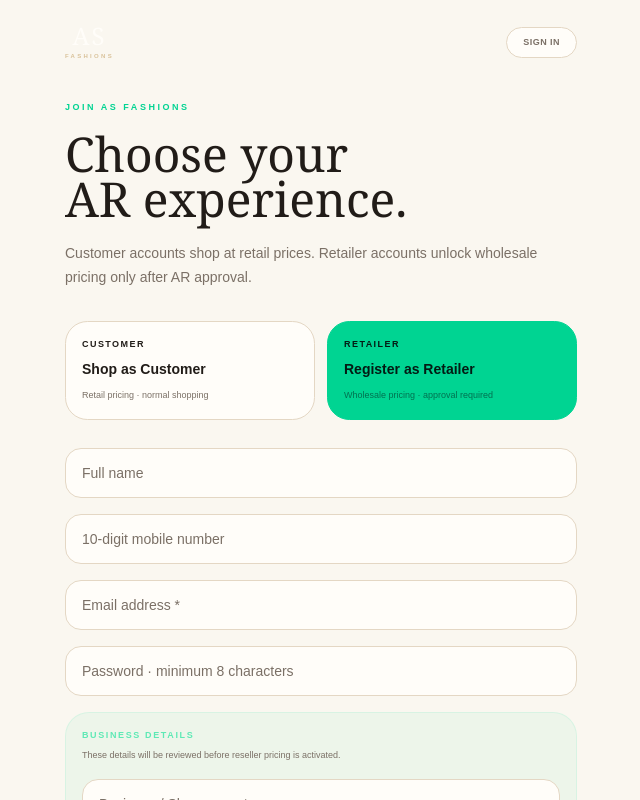
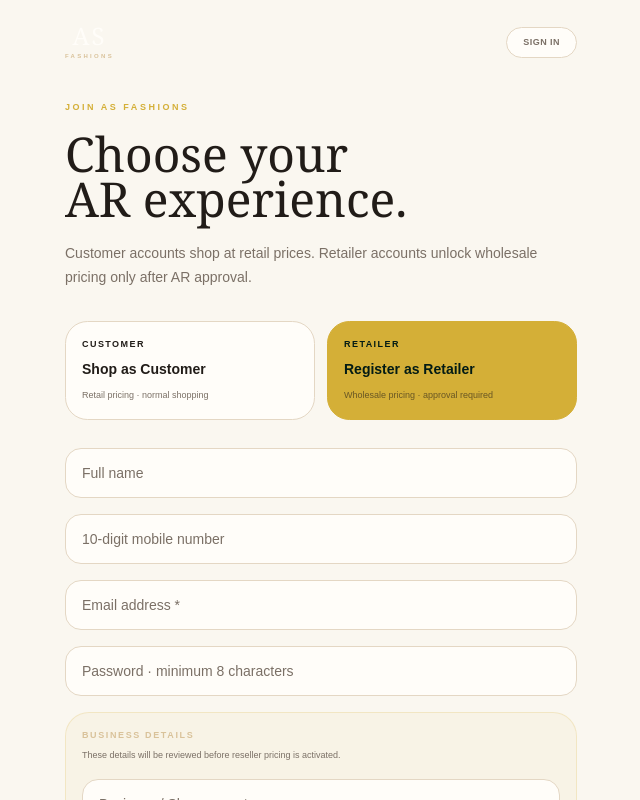
Before and after one commit to gooddeeds0204-eng/ar-fashions, a Next.js app: page /signup in a window 1280 px wide. Both pictures are taken after a click on the button 771 px from the left and 370 px from the top of the page. Shown: the top 800 px of the page, without its empty margins (319-959 px from the left). Built offline with nearby package versions, Linux system fonts and the light colour scheme; no server answers.

Commit message:
style: polish AS Fashions signup

```diff
--- a/src/app/signup/page.tsx
+++ b/src/app/signup/page.tsx
@@ -215,7 +215,7 @@ export default function SignupPage() {
         </header>
 
         <section className="py-10">
-          <p className="text-[9px] font-black uppercase tracking-[0.28em] text-emerald-400">
+          <p className="text-[9px] font-black uppercase tracking-[0.28em] text-[#D4AF37]">
             Join AS Fashions
           </p>
 
@@ -282,7 +282,7 @@ export default function SignupPage() {
               }}
               className={`rounded-[1.4rem] border p-4 text-left transition ${
                 isReseller
-                  ? "border-emerald-400 bg-emerald-400 text-[#031B14]"
+                  ? "border-[#D4AF37] bg-[#D4AF37] text-[#031B14]"
                   : "border-[#E4D7C4] bg-[#FFFDF9] text-[#211C18]"
               }`}
             >
@@ -297,7 +297,7 @@ export default function SignupPage() {
               <p
                 className={`mt-2 text-[9px] leading-4 ${
                   isReseller
-                    ? "text-emerald-950/60"
+                    ? "text-[#211C18]/60"
                     : "text-[#7B7066]"
                 }`}
               >
@@ -366,9 +366,9 @@ export default function SignupPage() {
             />
 
             {isReseller ? (
-              <div className="space-y-4 rounded-[1.5rem] border border-emerald-300/15 bg-emerald-400/[0.05] p-4">
+              <div className="space-y-4 rounded-[1.5rem] border border-[#D4AF37]/20 bg-[#D4AF37]/[0.05] p-4">
                 <div>
-                  <p className="text-[9px] font-black uppercase tracking-[0.18em] text-emerald-300">
+                  <p className="text-[9px] font-black uppercase tracking-[0.18em] text-[#D9C29A]">
                     Business Details
                   </p>
 
@@ -472,10 +472,10 @@ export default function SignupPage() {
                   className={inputClass}
                 />
 
-                <div className="rounded-2xl border border-emerald-300/15 bg-emerald-400/[0.05] p-4">
+                <div className="rounded-2xl border border-[#D4AF37]/20 bg-[#D4AF37]/[0.05] p-4">
                   <div className="flex items-start justify-between gap-3">
                     <div>
-                      <p className="text-[8px] font-black uppercase tracking-[0.16em] text-emerald-300">
+                      <p className="text-[8px] font-black uppercase tracking-[0.16em] text-[#D9C29A]">
                         Shop Location
                       </p>
 
@@ -486,7 +486,7 @@ export default function SignupPage() {
 
                     {locationStatus ===
                     "SUCCESS" ? (
-                      <span className="rounded-full bg-emerald-400 px-2.5 py-1 text-[8px] font-black text-[#031B14]">
+                      <span className="rounded-full bg-[#D4AF37] px-2.5 py-1 text-[8px] font-black text-[#031B14]">
                         CAPTURED
                       </span>
                     ) : null}
@@ -501,8 +501,8 @@ export default function SignupPage() {
 
                   {locationStatus ===
                   "SUCCESS" ? (
-                    <div className="mt-3 rounded-xl border border-emerald-300/15 bg-black/20 p-3">
-                      <p className="text-[9px] font-bold text-emerald-300">
+                    <div className="mt-3 rounded-xl border border-[#D4AF37]/20 bg-black/20 p-3">
+                      <p className="text-[9px] font-bold text-[#D9C29A]">
                         ✓ Current location captured
                       </p>
 
@@ -535,7 +535,7 @@ export default function SignupPage() {
                       locationStatus ===
                       "LOADING"
                     }
-                    className="mt-3 w-full rounded-xl border border-emerald-300/20 bg-emerald-400/10 py-3 text-[9px] font-black uppercase tracking-wider text-emerald-300 disabled:opacity-40"
+                    className="mt-3 w-full rounded-xl border border-[#D4AF37]/25 bg-[#D4AF37]/10 py-3 text-[9px] font-black uppercase tracking-wider text-[#D9C29A] disabled:opacity-40"
                   >
                     {locationStatus ===
                     "SUCCESS"
@@ -586,7 +586,7 @@ export default function SignupPage() {
                     key={number}
                     className="rounded-xl border border-[#E4D7C4] bg-[#FFFDF9] p-3"
                   >
-                    <p className="text-[8px] font-black text-emerald-400">
+                    <p className="text-[8px] font-black text-[#D4AF37]">
                       {number}
                     </p>
 
```
